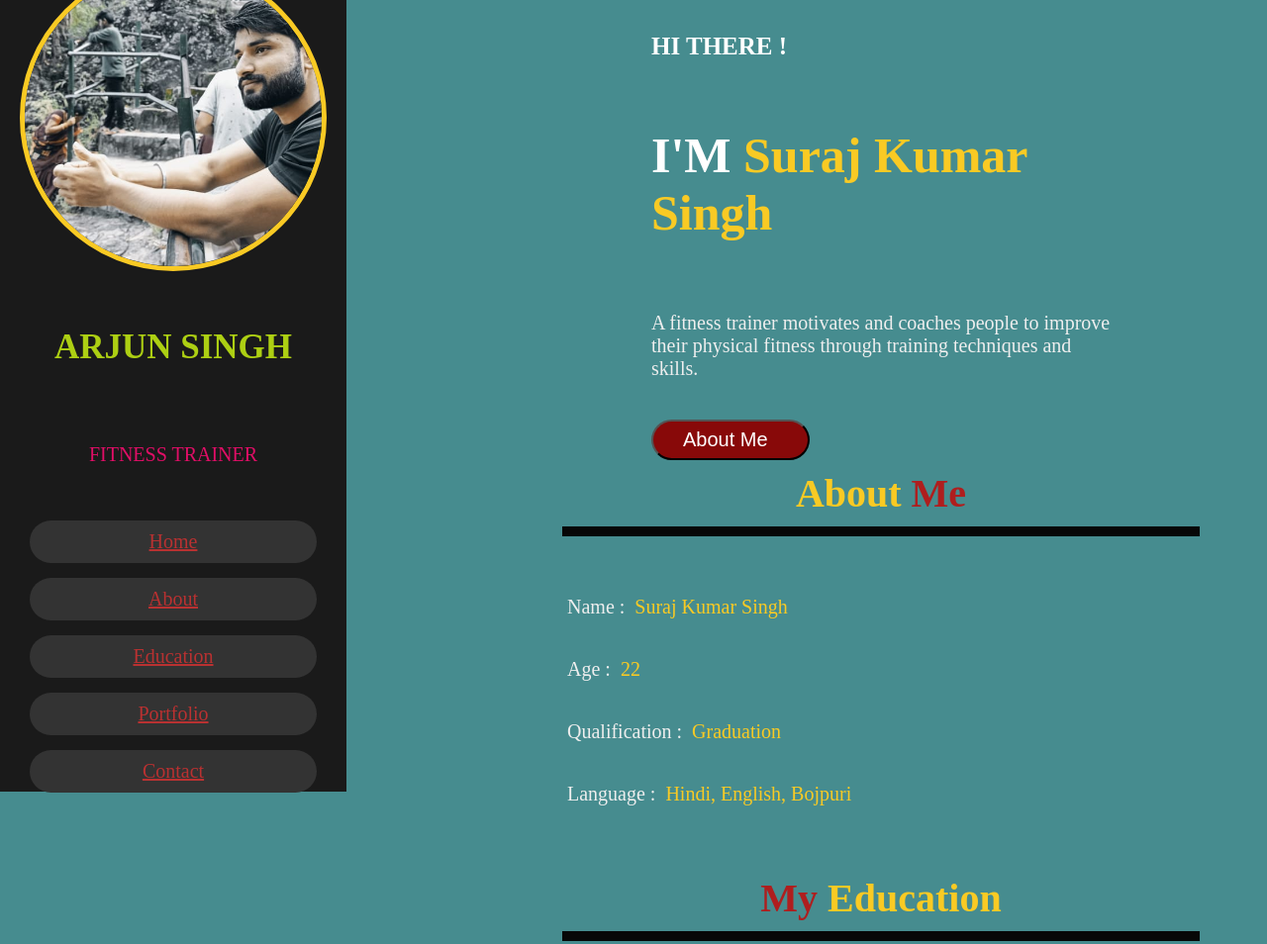
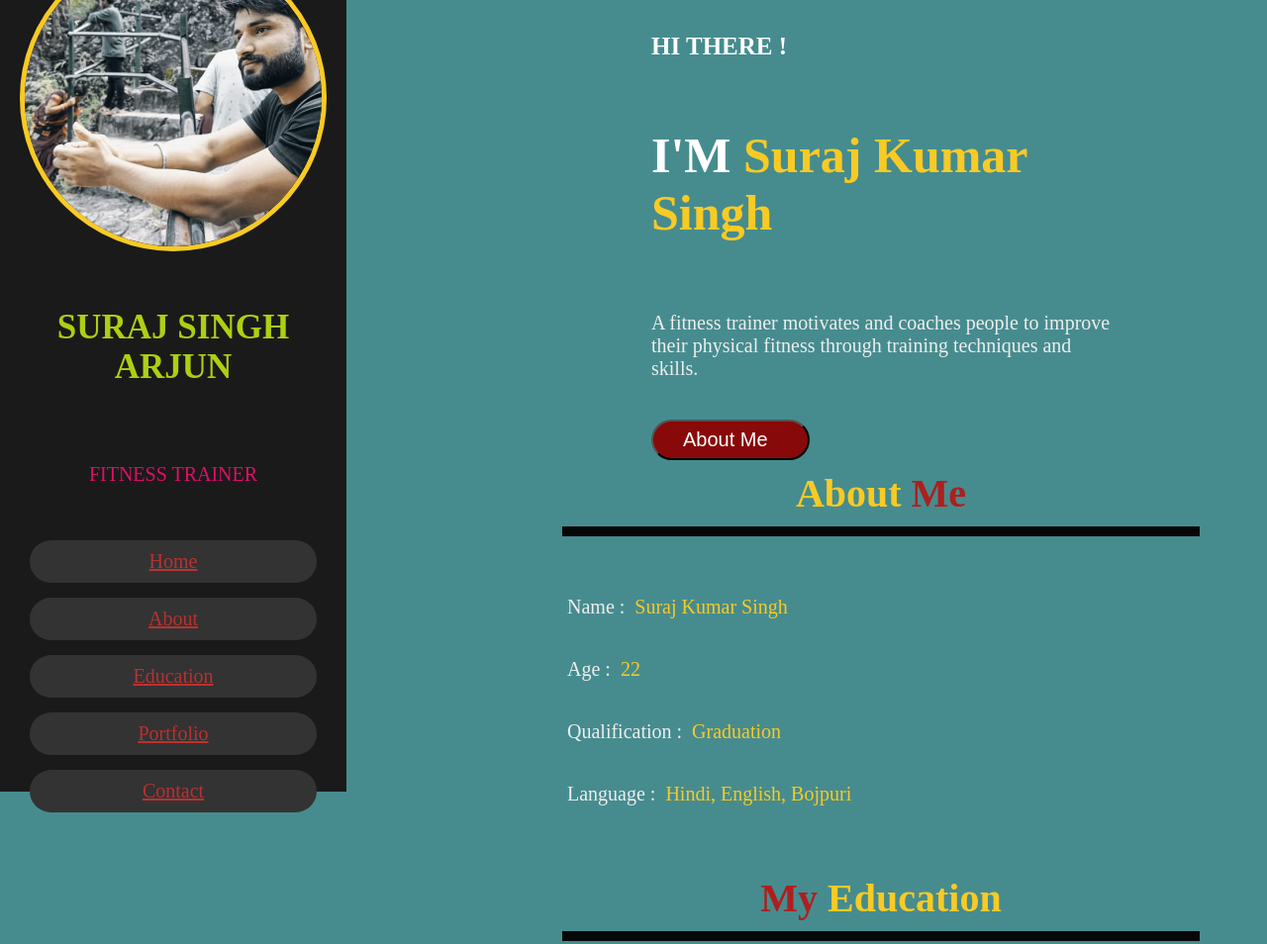
Before and after one commit to SurajSinghArjun/port, a plain HTML site: page index.html in a window 1280 px wide. Shown: the top 954 px of the page at 99% size. Drawn offline with Linux system fonts and the light colour scheme.

Commit message:
Update index.html

```diff
--- a/index.html
+++ b/index.html
@@ -373,7 +373,7 @@ header .navbar ul li a:hover{
 
     <div class="user">
         <img src="5.jpeg">
-        <h4 class="name">ARJUN SINGH</h4><br>
+        <h4 class="name">SURAJ SINGH ARJUN</h4><br>
         <p class="post">FITNESS TRAINER</p>
     </div>
 
```
